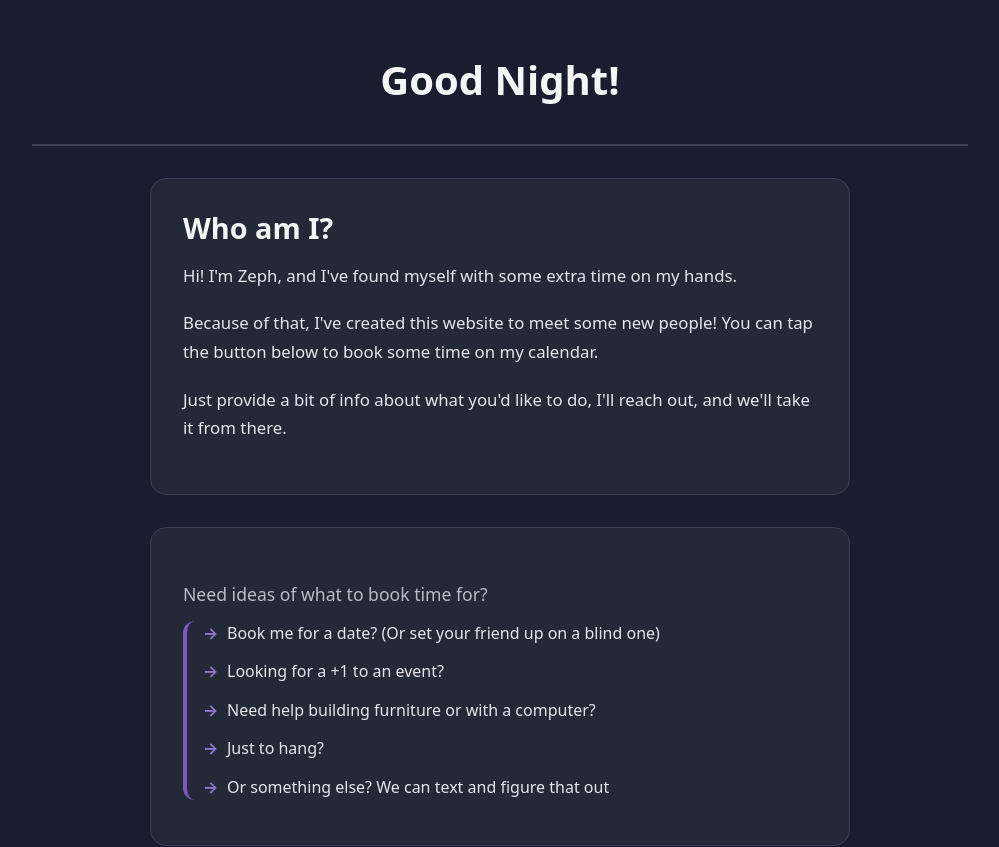
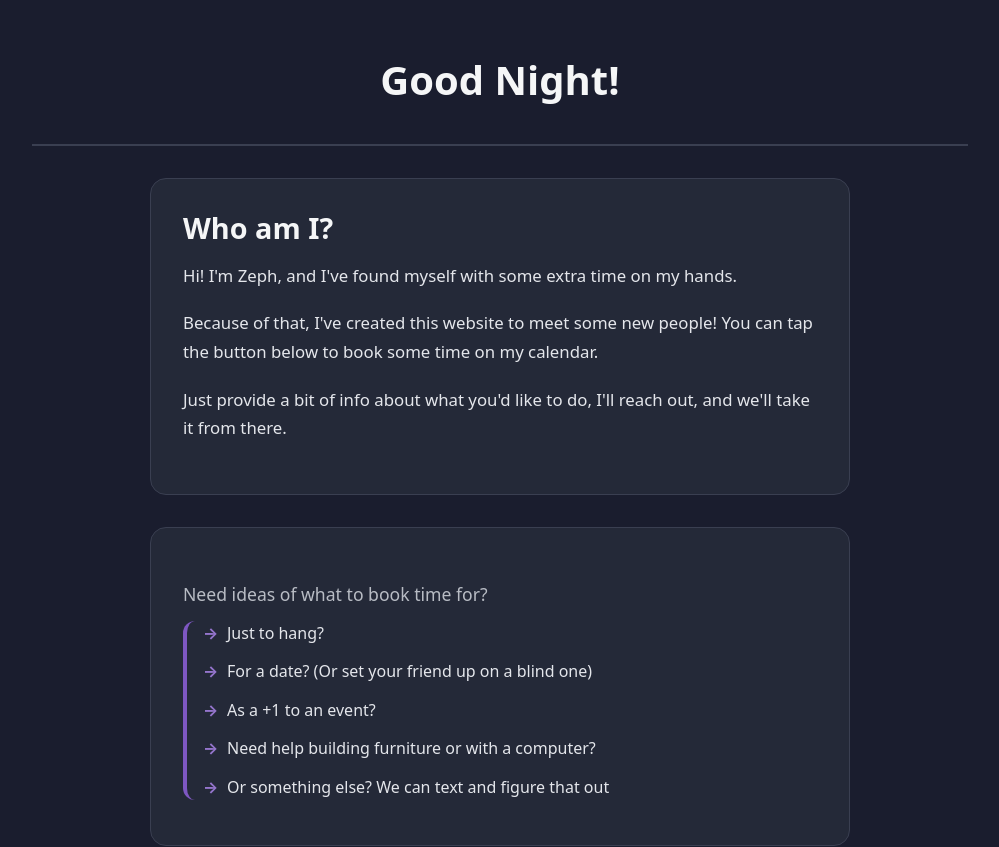
Before and after one commit to ZRPCarroll/PickADate, a React (Vite) app: page / in a window 1280 px wide. Shown: the top 847 px of the page, without its empty margins (140-1139 px from the left). Built offline with nearby package versions, Linux system fonts and the light colour scheme.

Commit message:
Language Adjustments

```diff
--- a/src/App.tsx
+++ b/src/App.tsx
@@ -51,10 +51,10 @@ function App() {
               <h4>Need ideas of what to book time for?</h4>
               <div className="ideas-section">
                 <ul className="activity-list">
-                  <li>Book me for a date? (Or set your friend up on a blind one)</li>
-                  <li>Looking for a +1 to an event?</li>
+                  <li>Just to hang?</li>
+                  <li>For a date? (Or set your friend up on a blind one)</li>
+                  <li>As a +1 to an event?</li>
                   <li>Need help building furniture or with a computer?</li>
-                  <li>Just to hang?</li>
                   <li>Or something else? We can text and figure that out</li>
                 </ul>
               </div>
```
